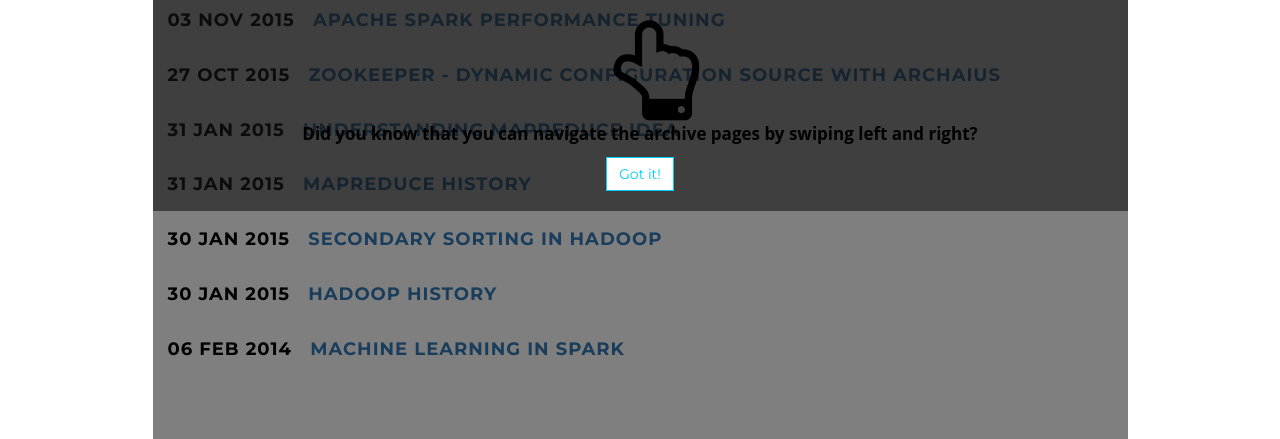
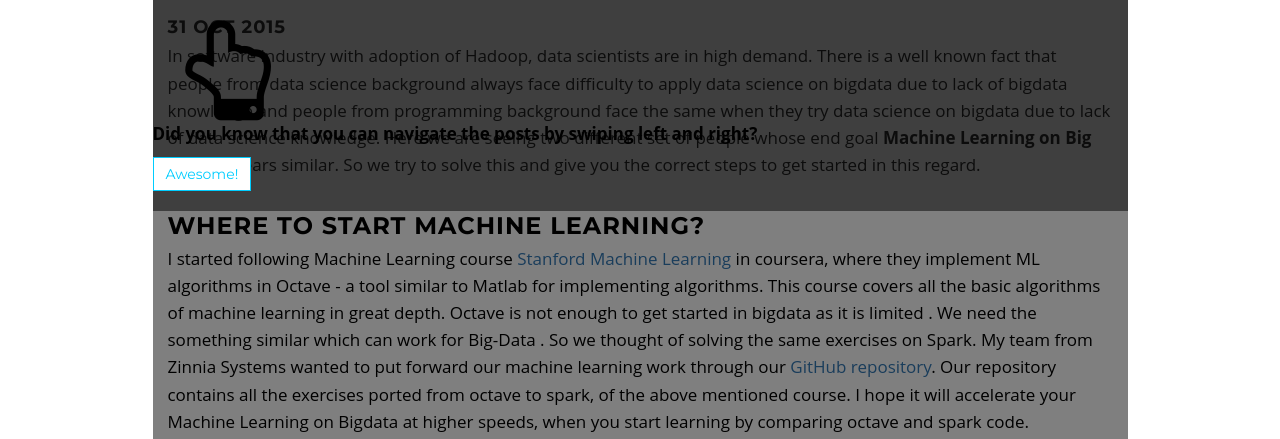
Before and after one commit to Shasidhar/website, a plain HTML site: page spark/2015/10/31/machine-learning-in-spark.html in a window 1280 px wide. Shown: the part 292-731 px from the top of the page. Drawn offline with nearby package versions, Linux system fonts and the light colour scheme; a small style sheet from the web is missing.

```diff
--- a/blog/index.html
+++ b/spark/2015/10/31/machine-learning-in-spark.html
@@ -1,5 +1,5 @@
 
-<!-- Blog Layout Start -->
+<!-- Post Layout Start -->
 
 <!DOCTYPE html>
 <html lang="en">
@@ -17,8 +17,8 @@
   <meta name="description" content="Blog and website of Shashidhar, blogging mainly for tech. Opinions expressed are mine.">
   <meta name="author" content="Shashidhar">
   <meta name="keywords" content="">
-  <link rel="canonical" href="/blog/">
-  <title>Shashidhar  | Blog</title>
+  <link rel="canonical" href="/spark/2015/10/31/machine-learning-in-spark.html">
+  <title>Shashidhar  | Machine Learning in Spark</title>
 
   <!-- Bootstrap Core CSS -->
   <link rel="stylesheet" href="https://maxcdn.bootstrapcdn.com/bootstrap/3.3.5/css/bootstrap.min.css">
@@ -65,11 +65,16 @@
 
 
 
+  <!-- Syntax highlight in post pages -->
+
+  <link rel="stylesheet" type="text/css" href="//cdnjs.cloudflare.com/ajax/libs/highlight.js/8.2/styles/monokai_sublime.min.css">
+
+
+
 
 </head>
 
 <!-- HEAD End -->
-
 
   <body>
 
@@ -106,7 +111,7 @@
             <li>
 
 
-                <a class="page-scroll" href="#page"> Blog </a>
+                <a href="/blog/"> Blog </a>
 
 
             </li>
@@ -138,10 +143,9 @@
 <!-- Navigation End -->
 
 
-    <section id="page" class="container content-section text-center">
-
+    <section id="post" class="container content-section">
       <div class="row">
-        <div class="col-md-10 col-md-offset-1 col-xs-10 col-xs-offset-1">
+        <div class="col-md-10 col-md-offset-1">
 
 
 <!-- Swipe Instructions Start -->
@@ -152,12 +156,12 @@
     <i id="hand-swipe" class="fa fa-hand-o-up"></i>
     <p><strong>
 
-      Did you know that you can navigate the archive pages by swiping left and right?
+      Did you know that you can navigate the posts by swiping left and right?
 
     </strong></p>
     <button type="button" class="btn btn-default ok-btn close-swipe-instruction">
 
-        Got it!
+        Awesome!
 
     </button>
   </div>
@@ -166,152 +170,35 @@
 <!-- Swipe Instructions End -->
 
 
-        <h2 id="blog">Blog</h2>
+          <h1><strong>Machine Learning in Spark</strong></h1>
+          <h4><strong>31 Oct 2015</strong>
+            <!-- <small> .  . <a href="/spark/2015/10/31/machine-learning-in-spark.html#disqus_thread">Comments</a>
 
+            </small> -->
+          </h4>
 
-        <div>
+          <p>In software industry with adoption of Hadoop, data scientists are in high demand. There is a well known fact that people from data science background always face difficulty to apply data science on bigdata due to lack of bigdata knowledge and people from programming background face the same when they try data science on bigdata due to lack of data science knowledge. Here we are seeing two different set of people whose end goal <strong>Machine Learning on Big Data</strong> appears similar. So we try to solve this and give you the correct steps to get started in this regard.</p>
 
+<h3 id="where-to-start-machine-learning">Where to start Machine Learning?</h3>
 
-<!-- Post List Start -->
+<p>I started following Machine Learning course <a href="https://www.coursera.org/learn/machine-learning">Stanford Machine Learning</a> in coursera, where they implement ML algorithms in Octave - a tool similar to Matlab for implementing algorithms. This course covers all the basic algorithms of machine learning in great depth. Octave is not enough to get started in bigdata as it is limited . We need the something similar which can work for Big-Data . So we thought of solving the same exercises on Spark. My team from Zinnia Systems wanted to put forward our machine learning work through our <a href="https://github.com/zinniasystems/spark-ml-class">GitHub repository</a>. Our repository contains all the exercises ported from octave to spark, of the above mentioned course. I hope it will accelerate your Machine Learning on Bigdata at higher speeds, when you start learning by comparing octave and spark code.</p>
 
-<h4 align="left">
-  <strong>03 Nov 2015 &nbsp;</strong>
-  <!-- <small>.  .</small> -->
-  <br class="visible-xs-block">
-  <a href="/spark/2015/11/03/apache-spark-performance-tuning.html">
-    <strong>Apache Spark Performance Tuning</strong>
-  </a>
-  <br class="visible-xs-block">
-  <!-- <small><a href="/spark/2015/11/03/apache-spark-performance-tuning.html#disqus_thread">Comments</a></small> -->
-</h4>
+<h3 id="why-spark">Why Spark?</h3>
 
-<!-- Post List End -->
+<p>With the advent of <a href="http://spark.apache.org/">Spark</a> on big-data, gap between data scientists and the programming communities started decreasing very quickly. One thing­­ that kept Spark ahead of all other big-data frameworks is its basic design ideas of framework like, high emphasis on iterative algorithms and in-memory processing to achieve the landmark “100x faster than Hadoop”. When we started working with spark we felt very much fond of RDD (Resilient Distributed Datasets) which are basically distributed immutable collections acting as basic abstraction in framework. Along with this Spark also provides more complex operations like joins , group-by and reduce-by which are very handy in forming complex model data-flows without iterations. By this time you would be aware of the fact that the most happening thing in big-data is machine learning on Spark. So, our team from Zinnia Sytems started the machine learning on Spark.</p>
 
+<h3 id="machine-learning-library-mllib">Machine Learning Library (MLLIB)</h3>
 
+<p>Everybody who tries to start using machine learning in Spark will end up in <a href="http://spark.apache.org/docs/latest/mllib-guide.html">MLLIB</a> . In fact MLLIB is the fastest growing community with more than 137 active contributors. It has already pushed Apache-Mahout to back seat in developing machine learning algorithms. MLLIB already includes algorithms like Linear Regression and Logistic Regression using Stochastic Gradient Descent, K-Means, Recommender Systems and Linear Support Vector Machines etc.It is not a better practice to start implementing the algorithms as we are seeing there are active people who are putting their work forward ,only after they test them in adequate conditions. So, here comes my team to help you in using the MLLIB from the first day. We give you the basic programs to use all algorithms in MLLIB in one shot though our repo.</p>
 
-<!-- Post List Start -->
-
-<h4 align="left">
-  <strong>27 Oct 2015 &nbsp;</strong>
-  <!-- <small>.  .</small> -->
-  <br class="visible-xs-block">
-  <a href="/zookeeper/2015/10/27/distributed-configuration-management-with-zookeeper.html">
-    <strong>Zookeeper - Dynamic Configuration Source with Archaius</strong>
-  </a>
-  <br class="visible-xs-block">
-  <!-- <small><a href="/zookeeper/2015/10/27/distributed-configuration-management-with-zookeeper.html#disqus_thread">Comments</a></small> -->
-</h4>
-
-<!-- Post List End -->
-
-
-
-<!-- Post List Start -->
-
-<h4 align="left">
-  <strong>31 Jan 2015 &nbsp;</strong>
-  <!-- <small>.  .</small> -->
-  <br class="visible-xs-block">
-  <a href="/hadoop/2015/01/31/understanding-mapreduce-idea-.html">
-    <strong>Understanding Mapreduce idea</strong>
-  </a>
-  <br class="visible-xs-block">
-  <!-- <small><a href="/hadoop/2015/01/31/understanding-mapreduce-idea-.html#disqus_thread">Comments</a></small> -->
-</h4>
-
-<!-- Post List End -->
-
-
-
-<!-- Post List Start -->
-
-<h4 align="left">
-  <strong>31 Jan 2015 &nbsp;</strong>
-  <!-- <small>.  .</small> -->
-  <br class="visible-xs-block">
-  <a href="/hadoop/2015/01/31/map%20reduce-history.html">
-    <strong>Mapreduce History</strong>
-  </a>
-  <br class="visible-xs-block">
-  <!-- <small><a href="/hadoop/2015/01/31/map%20reduce-history.html#disqus_thread">Comments</a></small> -->
-</h4>
-
-<!-- Post List End -->
-
-
-
-<!-- Post List Start -->
-
-<h4 align="left">
-  <strong>30 Jan 2015 &nbsp;</strong>
-  <!-- <small>.  .</small> -->
-  <br class="visible-xs-block">
-  <a href="/hadoop/2015/01/30/secondary-sorting--in-hadoop.html">
-    <strong>Secondary Sorting in Hadoop</strong>
-  </a>
-  <br class="visible-xs-block">
-  <!-- <small><a href="/hadoop/2015/01/30/secondary-sorting--in-hadoop.html#disqus_thread">Comments</a></small> -->
-</h4>
-
-<!-- Post List End -->
-
-
-
-<!-- Post List Start -->
-
-<h4 align="left">
-  <strong>30 Jan 2015 &nbsp;</strong>
-  <!-- <small>.  .</small> -->
-  <br class="visible-xs-block">
-  <a href="/hadoop/2015/01/30/hadoop-history.html">
-    <strong>Hadoop history</strong>
-  </a>
-  <br class="visible-xs-block">
-  <!-- <small><a href="/hadoop/2015/01/30/hadoop-history.html#disqus_thread">Comments</a></small> -->
-</h4>
-
-<!-- Post List End -->
-
-
-
-<!-- Post List Start -->
-
-<h4 align="left">
-  <strong>06 Feb 2014 &nbsp;</strong>
-  <!-- <small>.  .</small> -->
-  <br class="visible-xs-block">
-  <a href="/spark/2014/02/06/machine-learning-in-spark.html">
-    <strong>Machine Learning in Spark</strong>
-  </a>
-  <br class="visible-xs-block">
-  <!-- <small><a href="/spark/2014/02/06/machine-learning-in-spark.html#disqus_thread">Comments</a></small> -->
-</h4>
-
-<!-- Post List End -->
-
-
-        </div>
-
-
-<!-- Pagination Links Start -->
-
-<div class="pagination">
-
-  <h4>
+<p><em>I hope it will be a very interesting journey. You would be amazed to start your nightmare of Machine Learning on bigdata using Spark.You must be excited to start this venture!!!!!</em></p>
 
 
 
 
-
-
-
-  </h4>
-
-</div>
-
-<!-- Pagination Links End -->
-
-
+          <br><br>
+          <div id="disqus_thread"></div>
+          <br><br>
 
 <!-- Social Buttons Start -->
 <style>
@@ -341,19 +228,6 @@
         </div>
       </div>
     </section>
-
-
- <!-- Footer Start -->
-
-<footer>
-    <div class="container text-center">
-      <!-- <p>Copyright &copy; Shashidhar 2015</p> -->
-    </div>
-</footer>
-
-<p><br><br><br><br><br><br></p>
-
-<!-- Footer End -->
 
 
 
@@ -392,10 +266,29 @@ $(window).scroll(toggleNavCollapse);$(function(){$("a.page-scroll").bind("click"
 
 
 
+  <!-- Syntax highlight in post pages
+
+  <script src="/js/highlight.pack.js"></script>
+  <script>hljs.initHighlightingOnLoad();</script>-->
+
+
+
+
 
 
 
   <!-- Disqus -->
+
+
+
+    <script type="text/javascript">
+    var disqus_shortname = 'shashidhare';
+    (function() {
+        var dsq = document.createElement('script'); dsq.type = 'text/javascript'; dsq.async = true;
+        dsq.src = '//' + disqus_shortname + '.disqus.com/embed.js';
+        (document.getElementsByTagName('head')[0] || document.getElementsByTagName('body')[0]).appendChild(dsq);
+    })();
+    </script>
 
 
 
@@ -424,71 +317,81 @@ $(window).scroll(toggleNavCollapse);$(function(){$("a.page-scroll").bind("click"
 
 
 
+  <!-- Share buttons Start -->
+
+  <script src="/js/rrssb.min.js"></script>
+
+  <!-- Share buttons End -->
+
+
+
 
 
 <script>
 function addTohistory() {
   if (!window.location.host.startsWith("127.0.0.1")) {
-    history.pushState({}, 'Blog', 'https://shasidhare.com/blog/index.html');
+    history.pushState({}, 'Machine Learning in Spark', 'https://shasidhare.com/spark/2015/10/31/machine-learning-in-spark.html');
   }
 }
 </script>
 
 
 
-
-
-  <!-- Blog Gesture Navigation Start -->
+  <!-- Post Gesture Navigation Start -->
 
   <script type="text/javascript" src="/js/hammer.min.js"></script>
 
   <script>
-    var page = document.getElementById('page');
+    var post = document.getElementById('post');
 
-    new Hammer(page).on('swipeleft', function(event) {
+    new Hammer(post).on('swipeleft', function(event) {
       addTohistory();
 
-        document.location.replace("");
+        document.location.replace("/zookeeper/2015/10/27/distributed-configuration-management-with-zookeeper.html");
 
     });
-    new Hammer(page).on('swiperight', function(event) {
+
+    new Hammer(post).on('swiperight', function(event) {
       addTohistory();
 
-        document.location.replace("");
+        document.location.replace("/spark/2015/11/03/apache-spark-performance-tuning.html");
 
     });
   </script>
 
-  <!-- Blog Gesture Navigation Start -->
+  <!-- Post Gesture Navigation Start -->
 
 
 
 
 
-  <!-- Swipe Instructions for Blog Start -->
+
+
+
+
+  <!-- Swipe Instructions for Post Start -->
 
   <script>
     $(document).ready(function(){
-      if(!localStorage.getItem('blog-swipeshowed')){
+      if(!localStorage.getItem('post-swipeshowed')){
         $("#swipe-instruction").fadeIn();
         $("#swipe-instruction .close-swipe-instruction").click(function(){
           $("#swipe-instruction").fadeOut();
         });
-        localStorage.setItem('blog-swipeshowed', true);
+        localStorage.setItem('post-swipeshowed', true);
       }
     });
   </script>
 
-  <!-- Swipe Instructions for Blog End -->
-
-
+  <!-- Swipe Instructions for Post End -->
 
 
 
 <!-- Javascript End -->
 
 
+
   </body>
 </html>
 
-<!-- Blog Layout End -->
+<!-- Post Layout End -->
```
Also changed, not shown: feed.xml (+13 -13 lines), hadoop/2015/01/30/hadoop-history.html (+1 -1 lines), sitemap.xml (+9 -9 lines), spark/2015/11/03/apache-spark-performance-tuning.html (+1 -1 lines), zookeeper/2015/10/27/distributed-configuration-management-with-zookeeper.html (+1 -1 lines).
